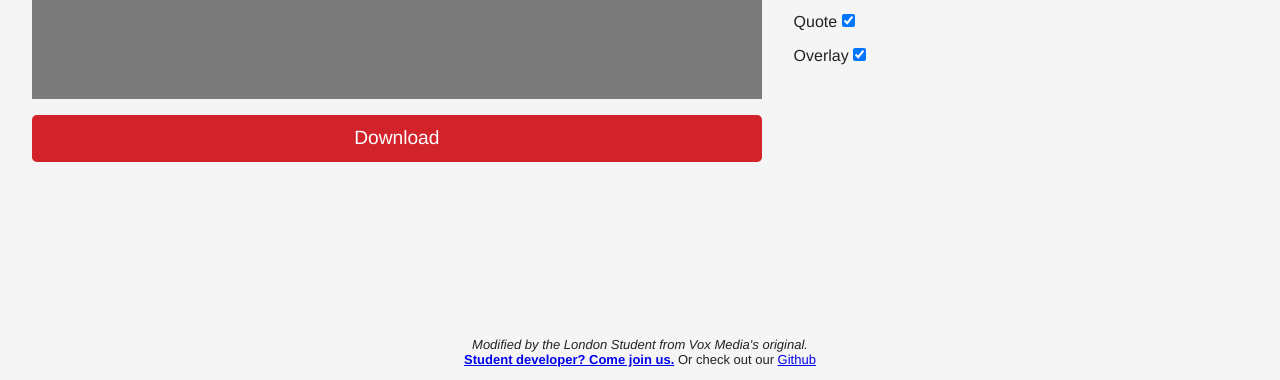
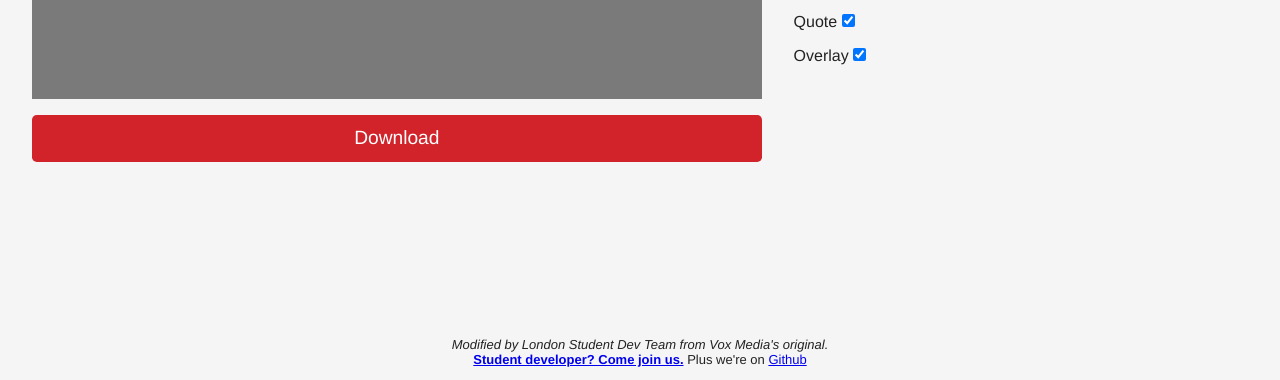
Before and after one commit to LondonStudent/LS-CardKit, a website: page index.html in a window 1280 px wide. Shown: the part 420-800 px from the top of the page. Drawn offline with Linux system fonts and the light colour scheme; a web font is replaced by a local one.

Commit message:
so editorial will like me

```diff
--- a/index.html
+++ b/index.html
@@ -37,7 +37,7 @@
 		</div>
 	</form>
 	<div class="footer">
-	<center><p><i>Modified by the London Student from Vox Media's original.</i><br><b><a href="http://www.lsnews.co.uk/hacking-something-better/">Student developer? Come join us.</a></b> Or check out our <a href="https://github.com/londonstudent">Github</a></p></center>
+	<center><p><i>Modified by London Student Dev Team from Vox Media's original.</i><br><b><a href="http://www.lsnews.co.uk/hacking-something-better/">Student developer? Come join us.</a></b> Plus we're on <a href="https://github.com/londonstudent">Github</a></p></center>
 	</div>
 	<script src="./hammer.min.js"></script>
 	<script src="./app.js"></script>
```
